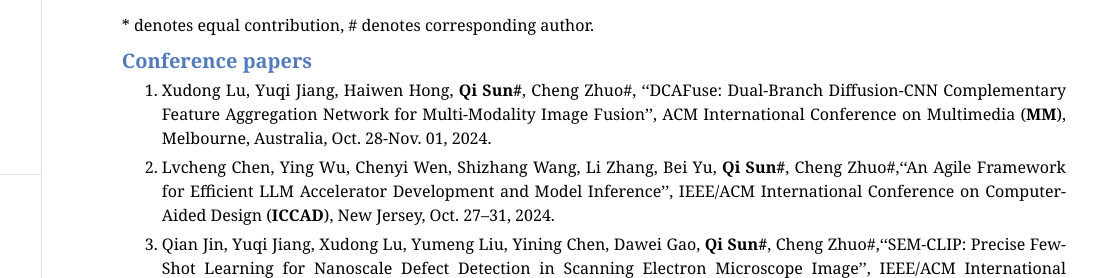
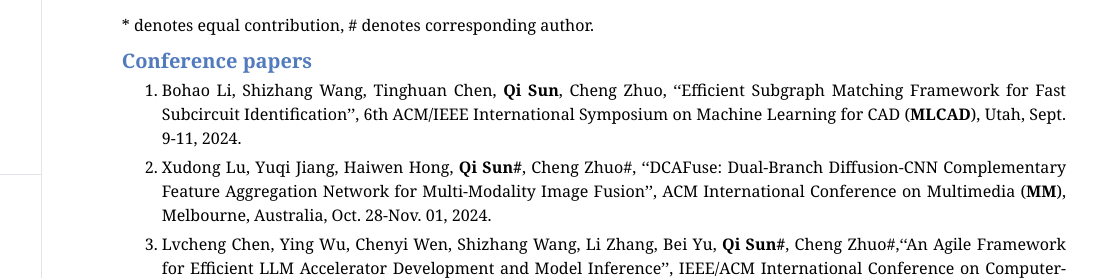
Before and after one commit to sqPoseidon/sqPoseidon.github.io, a plain HTML site: page publication.html in a window 1280 px wide. Shown: the part 124-402 px from the top of the page, 179-1280 px from the left. Drawn offline with nearby package versions, Linux system fonts and the light colour scheme; some packages are replaced by stand-ins of ours.

Commit message:
update mlcad

```diff
--- a/publication.html
+++ b/publication.html
@@ -55,6 +55,8 @@ MathJax.Hub.Config({
 <p>* denotes equal contribution, # denotes corresponding author.</p>
 <h3>Conference papers</h3>
 <ol>
+<li><p>Bohao Li, Shizhang Wang, Tinghuan Chen, <b>Qi Sun</b>, Cheng Zhuo, &lsquo;&lsquo;Efficient Subgraph Matching Framework for Fast Subcircuit Identification&rsquo;&rsquo;, 6th ACM/IEEE International Symposium on Machine Learning for CAD (<b>MLCAD</b>), Utah, Sept. 9-11, 2024. </p>
+</li>
 <li><p>Xudong Lu, Yuqi Jiang, Haiwen Hong, <b>Qi Sun#</b>, Cheng Zhuo#, &lsquo;&lsquo;DCAFuse: Dual-Branch Diffusion-CNN Complementary Feature Aggregation Network for Multi-Modality Image Fusion&rsquo;&rsquo;, ACM International Conference on Multimedia (<b>MM</b>), Melbourne, Australia, Oct. 28-Nov. 01, 2024.</p>
 </li>
 <li><p>Lvcheng Chen, Ying Wu, Chenyi Wen, Shizhang Wang, Li Zhang, Bei Yu, <b>Qi Sun#</b>, Cheng Zhuo#,&lsquo;&lsquo;An Agile Framework for Efficient LLM Accelerator Development and Model Inference&rsquo;&rsquo;, IEEE/ACM International Conference on Computer-Aided Design (<b>ICCAD</b>), New Jersey, Oct. 27–31, 2024.</p>
```
